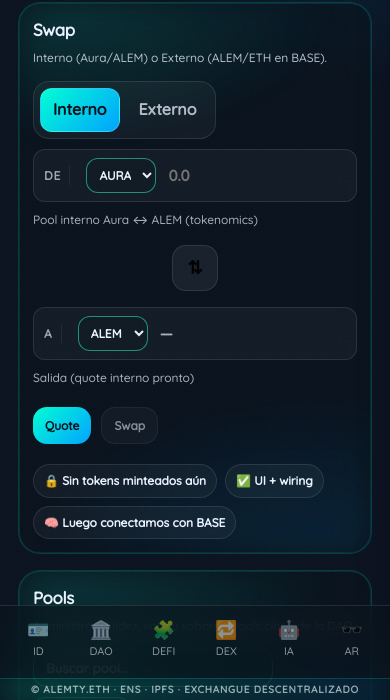
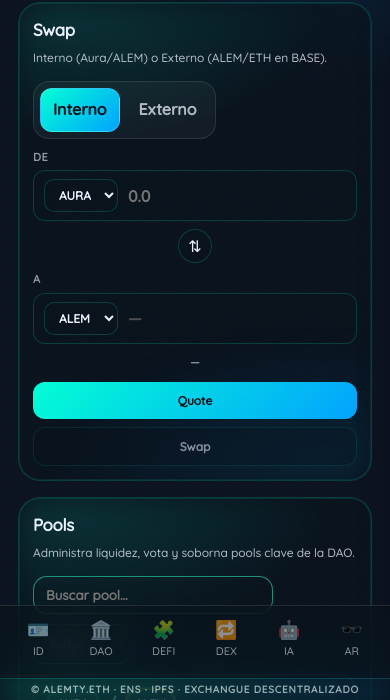
Before and after one commit to Alemty/alemtyDAO, a website with bundled scripts: page public/dex/index.html in a window 390 px wide. Shown: the part 144-844 px from the top of the page. Built offline with nearby package versions, Linux system fonts and the light colour scheme.

Commit message:
fix: swap vertical tipo DEFI, reemplaza grid horizontal
- .dex-swap-stack flex column con campos De/A verticales
- Label 'De'/'A' arriba (uppercase small), input+select abajo
- Boton flip circular en medio, hover rotate 180deg
- Rate debajo de campos, botones Quote/Swap full width
- Estilos nuevos: .dex-swap-* classes independientes
- Responsive: inputs mas pequenos en mobile

```diff
--- a/public/dex/css/style.css
+++ b/public/dex/css/style.css
@@ -401,8 +401,6 @@ html.light body[data-app="dex"] .vestake-input-row {
 }
 
 @media (max-width: 820px) {
-  body[data-app="dex"] .dex-swap-grid { grid-template-columns: 1fr; }
-  body[data-app="dex"] .dex-mid { padding: 2px 0; }
   body[data-app="dex"] .dex-card-head { flex-direction: column; align-items: flex-start; }
 }
 
@@ -419,9 +417,9 @@ html.light body[data-app="dex"] .vestake-input-row {
   body[data-app="dex"] .dex-sub { font-size: 12px; }
   body[data-app="dex"] .dex-seg { padding: 4px; gap: 4px; }
   body[data-app="dex"] .dex-seg-btn { padding: 6px 10px; font-size: 11px; }
-  body[data-app="dex"] .dex-input-row { padding: 8px; border-radius: 12px; }
-  body[data-app="dex"] .dex-select { padding: 6px 8px; font-size: 12px; }
-  body[data-app="dex"] .dex-input { font-size: 0.95rem; }
+  body[data-app="dex"] .dex-swap-input-row { padding: 6px 8px; }
+  body[data-app="dex"] .dex-swap-select { padding: 5px 8px; font-size: 11px; }
+  body[data-app="dex"] .dex-swap-input { font-size: 0.9rem; }
   body[data-app="dex"] .dex-icon { width: 38px; height: 38px; }
   body[data-app="dex"] .dex-pool { flex-direction: column; align-items: flex-start; }
   body[data-app="dex"] .dex-pool-right { width: 100%; display: flex; gap: 10px; flex-wrap: wrap; }
@@ -470,6 +468,102 @@ body[data-app="dex"] #swapCard .dex-btn {
 body[data-app="dex"] #swapCard .dex-mid {
   padding-bottom: 2px;
 }
+
+/* Swap vertical stack (reemplaza grid horizontal) */
+body[data-app="dex"] .dex-swap-stack {
+  display: flex;
+  flex-direction: column;
+  gap: 8px;
+}
+body[data-app="dex"] .dex-swap-field {
+  display: flex;
+  flex-direction: column;
+  gap: 4px;
+}
+body[data-app="dex"] .dex-swap-label {
+  font-size: 11px;
+  font-weight: 900;
+  opacity: .6;
+  text-transform: uppercase;
+  letter-spacing: .5px;
+}
+body[data-app="dex"] .dex-swap-input-row {
+  display: flex;
+  gap: 8px;
+  align-items: center;
+  border-radius: 12px;
+  border: 1px solid var(--ui-border);
+  background: color-mix(in oklab, var(--ui-surface), transparent 20%);
+  padding: 8px 10px;
+}
+body[data-app="dex"] .dex-swap-select {
+  border-radius: 10px;
+  border: 1px solid var(--ui-border);
+  background: color-mix(in oklab, var(--ui-surface), transparent 30%);
+  color: inherit;
+  padding: 7px 10px;
+  font-weight: 900;
+  font-size: 12px;
+  flex-shrink: 0;
+  cursor: pointer;
+}
+body[data-app="dex"] .dex-swap-input {
+  flex: 1;
+  min-width: 0;
+  border: 0;
+  outline: 0;
+  background: transparent;
+  color: inherit;
+  font-size: 1rem;
+  font-weight: 950;
+  width: 100%;
+}
+body[data-app="dex"] .dex-swap-input:disabled { opacity: .6; }
+body[data-app="dex"] .dex-swap-mid {
+  display: flex;
+  justify-content: center;
+  padding: 0;
+}
+body[data-app="dex"] .dex-swap-flip {
+  width: 34px;
+  height: 34px;
+  border-radius: 50%;
+  border: 1px solid var(--ui-border);
+  background: color-mix(in oklab, var(--ui-surface), transparent 15%);
+  color: inherit;
+  font-size: 16px;
+  cursor: pointer;
+  display: flex;
+  align-items: center;
+  justify-content: center;
+  transition: transform .2s;
+}
+body[data-app="dex"] .dex-swap-flip:hover { transform: rotate(180deg); }
+body[data-app="dex"] .dex-swap-rate {
+  text-align: center;
+  font-size: 11px;
+  opacity: .6;
+  padding: 2px 0;
+  font-weight: 700;
+}
+body[data-app="dex"] .dex-swap-btn {
+  border-radius: 12px;
+  border: 1px solid var(--ui-border);
+  background: color-mix(in oklab, var(--ui-surface), transparent 20%);
+  color: inherit;
+  padding: 9px 12px;
+  font-weight: 950;
+  font-size: 12px;
+  cursor: pointer;
+  width: 100%;
+  text-align: center;
+}
+body[data-app="dex"] .dex-swap-btn.primary {
+  background: linear-gradient(135deg, var(--primary), var(--accent));
+  color: #08101a;
+  border: 0;
+}
+body[data-app="dex"] .dex-swap-btn:disabled { opacity: .55; cursor: not-allowed; }
 
 /* Restaurar tamaño normal para cards grandes */
 body[data-app="dex"] #veStakeCard,
--- a/public/dex/index.html
+++ b/public/dex/index.html
@@ -66,50 +66,40 @@
           </div>
         </div>
 
-        <div class="dex-swap-grid">
+        <div class="dex-swap-stack">
 
-          <div class="dex-field">
-            <label class="dex-label sr-only" for="swapAmount">De</label>
-            <div class="dex-input-row">
-              <span class="dex-prefix" aria-hidden="true">De</span>
-              <select class="dex-select" id="swapFrom" aria-label="Token de entrada">
+          <div class="dex-swap-field">
+            <div class="dex-swap-label">De</div>
+            <div class="dex-swap-input-row">
+              <select class="dex-swap-select" id="swapFrom">
                 <option value="AURA">AURA</option>
                 <option value="ALEM">ALEM</option>
                 <option value="ETH">ETH</option>
               </select>
-              <input class="dex-input" id="swapAmount" inputmode="decimal" placeholder="0.0" aria-label="Cantidad de entrada" />
+              <input class="dex-swap-input" id="swapAmount" inputmode="decimal" placeholder="0.0" />
             </div>
-            <div class="dex-hint" id="swapFromHint">Pool interno Aura ↔ ALEM (simulado)</div>
           </div>
 
-          <div class="dex-mid">
-            <button class="dex-icon" id="swapFlip" type="button" aria-label="Invertir">⇅</button>
+          <div class="dex-swap-mid">
+            <button class="dex-swap-flip" id="swapFlip" type="button" aria-label="Invertir">⇅</button>
           </div>
 
-          <div class="dex-field">
-            <label class="dex-label sr-only" for="swapOut">A</label>
-            <div class="dex-input-row">
-              <span class="dex-prefix" aria-hidden="true">A</span>
-              <select class="dex-select" id="swapTo" aria-label="Token de salida">
+          <div class="dex-swap-field">
+            <div class="dex-swap-label">A</div>
+            <div class="dex-swap-input-row">
+              <select class="dex-swap-select" id="swapTo">
                 <option value="ALEM">ALEM</option>
                 <option value="AURA">AURA</option>
                 <option value="ETH">ETH</option>
               </select>
-              <input class="dex-input" id="swapOut" placeholder="—" disabled aria-label="Cantidad de salida" />
+              <input class="dex-swap-input" id="swapOut" placeholder="—" disabled />
             </div>
-            <div class="dex-hint" id="swapToHint">Salida (quote pronto)</div>
           </div>
 
-          <div class="dex-actions">
-            <button class="dex-btn primary" id="btnQuote" type="button">Quote</button>
-            <button class="dex-btn" id="btnSwap" type="button" disabled>Swap</button>
-          </div>
+          <div class="dex-swap-rate" id="swapRate">—</div>
 
-          <div class="dex-note">
-            <span class="pill">🔒 Sin tokens minteados aún</span>
-            <span class="pill">✅ UI + wiring</span>
-            <span class="pill">🧠 Luego conectamos con BASE</span>
-          </div>
+          <button class="dex-swap-btn primary" id="btnQuote" type="button">Quote</button>
+          <button class="dex-swap-btn" id="btnSwap" type="button" disabled>Swap</button>
         </div>
       </section>
 
```
